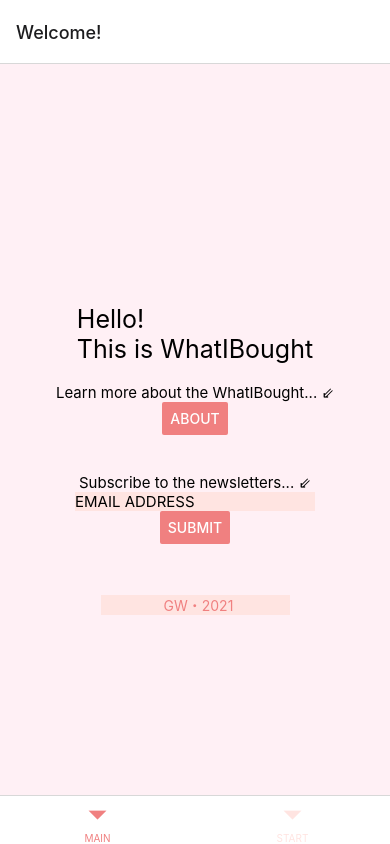
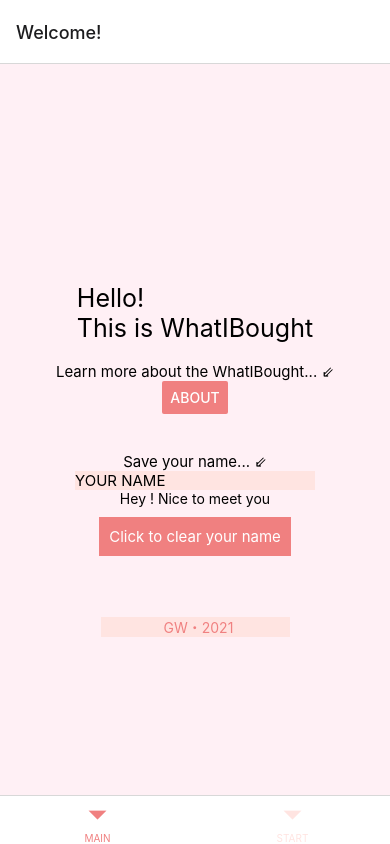
Before and after one commit to gillianyiwang/COSI-153A-CPA, a React Native app: screen /Finace in a window 390 px wide. Built offline with nearby package versions, Linux system fonts and the light colour scheme.

Commit message:
CPA3 update

```diff
--- a/components/AboutScreen.js
+++ b/components/AboutScreen.js
@@ -13,7 +13,7 @@ function AboutScreen({ navigation }) {
       </Text>
       <Text style={{fontSize:15, justifyContent:'space-around', alignItems:'center' }}>
         {'\n'}
-        WhatIBought is an simple tool to record your shopping list.
+        WhatIBought is a simple tool to record your shopping list.
         {'\n'}
       </Text>
       <Button
--- a/components/TBN1Screen.js
+++ b/components/FinaceScreen.js
@@ -4,12 +4,18 @@ import { NavigationContainer, useFocusEffect } from '@react-navigation/native';
 import { createNativeStackNavigator } from '@react-navigation/native-stack';
 import { createBottomTabNavigator } from '@react-navigation/bottom-tabs';
 
-function TBN1Screen({ navigation }) {
+function FinaceScreen({ navigation }) {
   return (
     <View style={mainPageStyles.layout}>
       <Text style={{fontSize:25, justifyContent:'space-around', alignItems:'center' }}>
-        TBN1 Screen
+        Personal Finace Tracker
         {'\n'}{'\n'}
+      </Text>
+      <Text style={{fontSize:15, justifyContent:'space-around', alignItems:'center' }}>
+       In this page, you're able to track your finace by entering some info.
+       {'\n'}
+       (NOT AVAIABLE YET...)
+      {'\n'}
       </Text>
       <Button
         title='Go to TBN2'
@@ -30,4 +36,4 @@ const mainPageStyles = StyleSheet.create({
   },
   });
 
-export default TBN1Screen
+export default FinaceScreen
--- a/components/MainPage.js
+++ b/components/MainPage.js
@@ -6,13 +6,13 @@ import { createBottomTabNavigator } from '@react-navigation/bottom-tabs';
 import AsyncStorage from '@react-native-async-storage/async-storage';
 import WelcomeScreen from './WelcomeScreen'
 import AboutScreen from './AboutScreen'
-import TBN1Screen from './TBN1Screen'
+import FinaceScreen from './FinaceScreen'
 import TBN2Screen from './TBN2Screen'
 
 
 const Tab = createBottomTabNavigator();
 const WelcomeStack = createNativeStackNavigator();
-const TBN1Stack = createNativeStackNavigator();
+const StartStack = createNativeStackNavigator();
 
 
 export default function MainPage() {
@@ -32,10 +32,10 @@ export default function MainPage() {
         </Tab.Screen>
         <Tab.Screen name={'START'}>
           {() => (
-            <TBN1Stack.Navigator>
-              <TBN1Stack.Screen name='TBN1' component={TBN1Screen} />
-              <TBN1Stack.Screen name='TBN2' component={TBN2Screen} />
-            </TBN1Stack.Navigator>
+            <StartStack.Navigator>
+              <StartStack.Screen name='Finace' component={FinaceScreen} />
+              <StartStack.Screen name='TBN2' component={TBN2Screen} />
+            </StartStack.Navigator>
           )}
         </Tab.Screen>
       </Tab.Navigator>
--- a/components/WelcomeScreen.js
+++ b/components/WelcomeScreen.js
@@ -1,5 +1,5 @@
 import React , { useState, useEffect } from 'react';
-import { Button, View, Text, StyleSheet, TextInput, Alert } from 'react-native';
+import { Button, View, Text, StyleSheet, TextInput, Alert, TouchableOpacity } from 'react-native';
 import { NavigationContainer, useFocusEffect } from '@react-navigation/native';
 import { createNativeStackNavigator } from '@react-navigation/native-stack';
 import { createBottomTabNavigator } from '@react-navigation/bottom-tabs';
@@ -8,51 +8,50 @@ import AsyncStorage from '@react-native-async-storage/async-storage';
 
 function WelcomeScreen({ navigation }) {
 
-    const [emails,setEmails]= useState([])
+    const STORAGE_KEY = '@save_names'
+    const [names,setNames]= useState('')
 
-    useEffect(() => {getData()}
-               ,[])
-
-    const getData = async () => {
+    const saveData = async () => {
     try {
-            const jsonValue = await AsyncStorage.getItem('@emails')
-            let data = null
-            if (jsonValue!=null) {
-              data = JSON.parse(jsonValue)
-              setemails(data)
-              console.log('set emails')
-            } else {
-              console.log('read a null value from storage')
-              setemails([])
-            }
-
-
-            } catch(e) {
-              console.log("error in viewing data ")
-              console.dir(e)
+      await AsyncStorage.setItem(STORAGE_KEY, names)
+      alert('Data successfully saved')
+    } catch (e) {
+      alert('Failed to save the data to the storage')
     }
   }
 
-      const storeData = async (value) => {
+  const readData = async () => {
   try {
-              const jsonValue = JSON.stringify(value)
-              await AsyncStorage.setItem('@emails', jsonValue)
-              console.log('just stored '+jsonValue)
+    const usernames = await AsyncStorage.getItem(STORAGE_KEY)
+
+    if (usernames !== null) {
+      setAge(usernames)
+    }
   } catch (e) {
-              console.log("error in storing data ")
-              console.dir(e)
+    alert('Failed to fetch the data from storage')
   }
 }
 
-      const clearAll = async () => {
+useEffect(() => {
+  readData()
+}, [])
+
+const clearStorage = async () => {
   try {
-              console.log('clearing data')
     await AsyncStorage.clear()
-            } catch(e) {
-              console.log("error in clearing data ")
-              console.dir(e)
-              // clear error
+    alert('Storage successfully cleared!')
+  } catch (e) {
+    alert('Failed to clear the async storage.')
   }
+}
+
+const onChangeText = usernames => setAge(usernames)
+
+const onSubmitEditing = () => {
+  if (!names) return
+
+  saveData(names)
+  setNames('')
 }
 
   return (
@@ -75,23 +74,24 @@ function WelcomeScreen({ navigation }) {
       />
       <Text style={{fontSize:15, color: 'black', justifyContent:'space-around', alignItems:'center', backgroundColor:'lavenderblush'}}>
         {'\n'}{'\n'}
-        Subscribe to the newsletters... ⇙
+        Save your name... ⇙
         {'\n'}
       </Text>
       <TextInput style={{fontSize:15,backgroundColor:'mistyrose', justifyContent:'space-around', alignItems:'center'}}
-        placeholder='EMAIL ADDRESS'
+        placeholder='YOUR NAME'
         onChangeText={text => {
-          setEmails(text);
+          setNames(text);
         }}
-        value = {emails}
+        value = {names}
       />
-      <Button
-        title='Submit'
-        color='lightcoral'  ///this need to be fixed by calling an alert
-        onPress = {() => {
-               setEmails("")
-             }}
-      />
+
+      <Text>Hey {names}! Nice to meet you</Text>
+      <TouchableOpacity onPress={clearStorage}>
+        <Text style={{
+          margin: 10, padding: 10, fontSize:15, color:'white', backgroundColor:'lightcoral'}}>
+        Click to clear your name</Text>
+      </TouchableOpacity>
+
       <Text>
         {'\n'}{'\n'}{'\n'}
       </Text>
```
Lines whose indentation alone changed are shown as unchanged.
